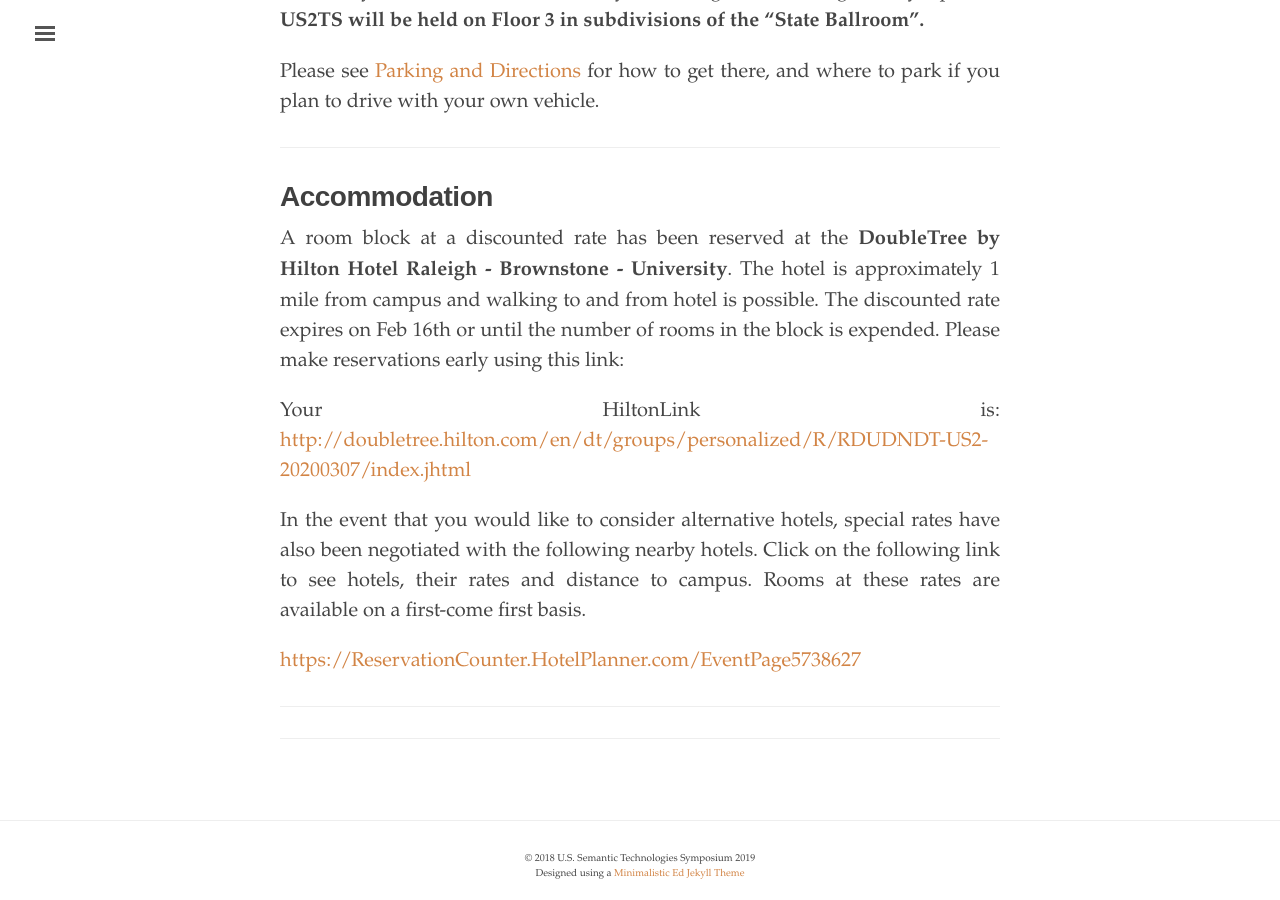
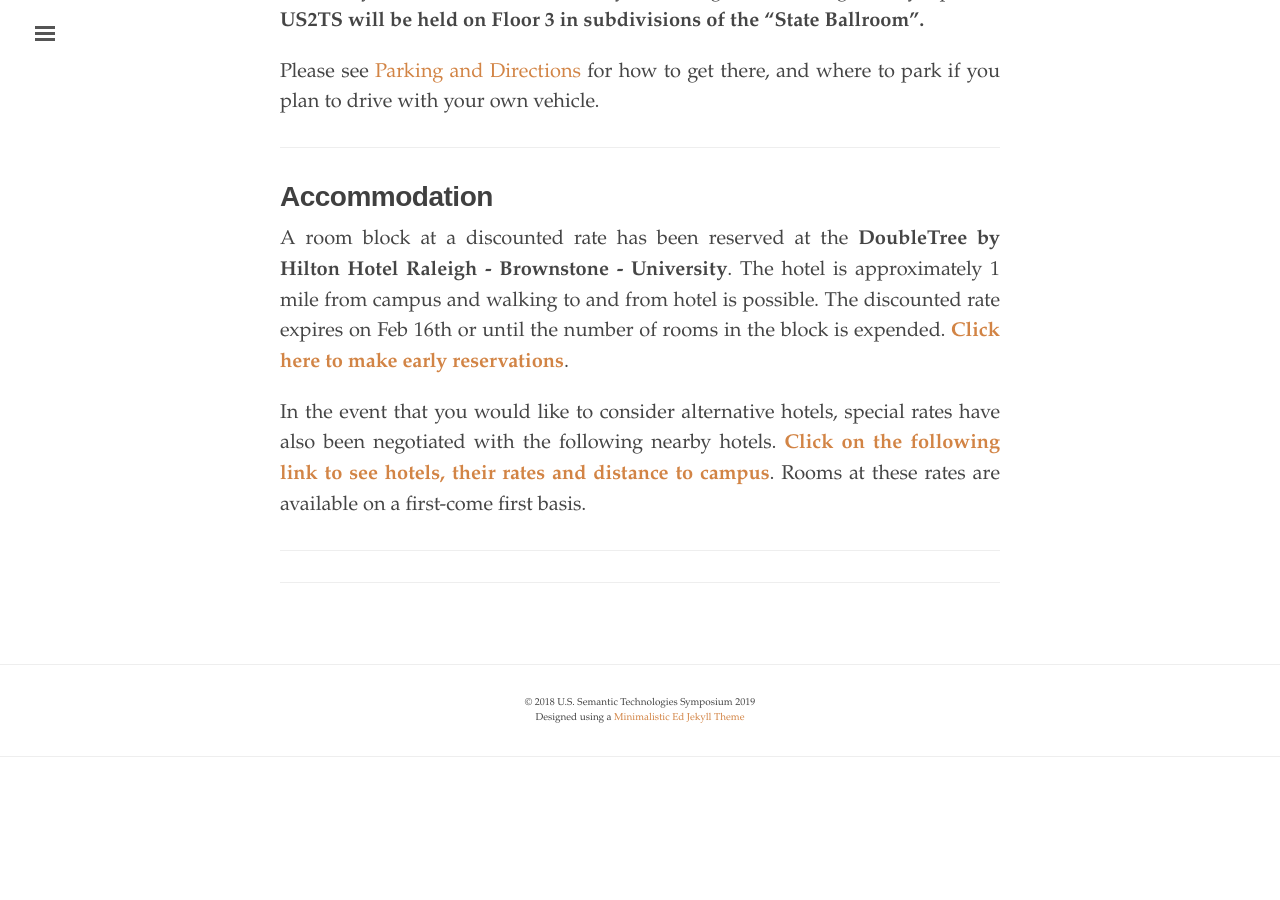
Before and after one commit to us2ts/us2ts.github.io, a Jekyll site: the page built from pages/venue.md, in a window 1280 px wide and 900 px high, scrolled down 756 px. Built offline with Jekyll 4.4.1, drawn with Linux system fonts in a browser that asks for light colours; comment, search, counter and statistics services are not loaded; after the commit the page ends 1544 px from its top, so only the background shows below that.

Commit message:
adding accommodation

```diff
--- a/pages/venue.md
+++ b/pages/venue.md
@@ -28,10 +28,6 @@
 
 # Accommodation {#accommodation}
 
-A room block at a discounted rate has been reserved at the **DoubleTree by Hilton Hotel Raleigh - Brownstone - University**. The hotel is approximately 1 mile from campus and walking to and from hotel is possible. The discounted rate expires on Feb 16th or until the number of rooms in the block is expended. Please make reservations early using this link:
+A room block at a discounted rate has been reserved at the **DoubleTree by Hilton Hotel Raleigh - Brownstone - University**. The hotel is approximately 1 mile from campus and walking to and from hotel is possible. The discounted rate expires on Feb 16th or until the number of rooms in the block is expended. [**Click here to make early reservations**](http://doubletree.hilton.com/en/dt/groups/personalized/R/RDUDNDT-US2-20200307/index.jhtml).
 
-Your HiltonLink is: [http://doubletree.hilton.com/en/dt/groups/personalized/R/RDUDNDT-US2-20200307/index.jhtml](http://doubletree.hilton.com/en/dt/groups/personalized/R/RDUDNDT-US2-20200307/index.jhtml)
-
-In the event that you would like to consider alternative hotels, special rates have also been negotiated with the following nearby hotels. Click on the following link to see hotels, their rates and distance to campus. Rooms at these rates are available on a first-come first basis.
-
-[https://ReservationCounter.HotelPlanner.com/EventPage5738627](https://ReservationCounter.HotelPlanner.com/EventPage5738627)
+In the event that you would like to consider alternative hotels, special rates have also been negotiated with the following nearby hotels. [**Click on the following link to see hotels, their rates and distance to campus**](https://ReservationCounter.HotelPlanner.com/EventPage5738627). Rooms at these rates are available on a first-come first basis.
```
